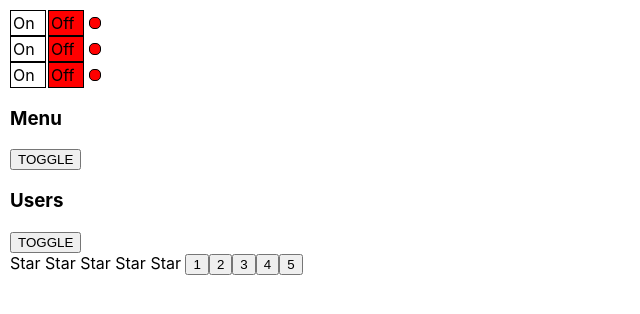
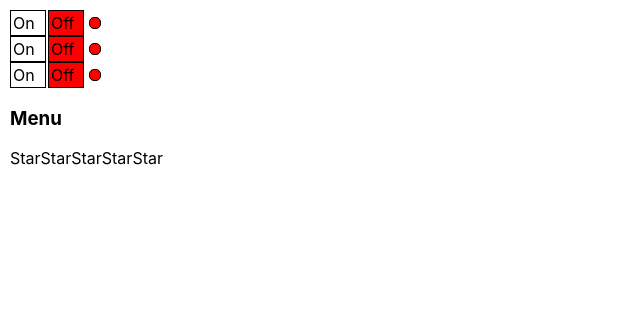
Before and after one commit to Kkatsiarryna/react-how-simple, a React (Create React App) app: page / in a window 1280 px wide. Shown: the top 314 px of the page, without its empty margins (0-640 px from the left). Built offline with nearby package versions, Linux system fonts and the light colour scheme.

Commit message:
uncontrolled components

```diff
--- a/src/App.tsx
+++ b/src/App.tsx
@@ -8,6 +8,7 @@
 
 function App() {
     console.log("App ren");
+
     return (
         <div className="App">
             <OnOff />
@@ -15,7 +16,6 @@
             <OnOff />
 
             <UncotrolledAccordion titleValue={'Menu'}/>
-            <UncotrolledAccordion titleValue={'Users'}/>
 
             <UncontrolledRating/>
             {/*<input/>*/}
--- a/src/components/UncontrolledAccordion/UncontrolledAccrordion.tsx
+++ b/src/components/UncontrolledAccordion/UncontrolledAccrordion.tsx
@@ -18,19 +18,20 @@
     }
 
     return <div>
-        <AccordionTitle title={props.titleValue}/>
-        <button onClick={onClickHandler}>TOGGLE</button>
+        <AccordionTitle title={props.titleValue} onClick={onClickHandler}/>
+         {/*<button onClick={onClickHandler}>TOGGLE</button>*/}
         {!collapsed && <AccordionBody/>}
     </div>
 }
 
 type AccordionTitlePropsType = {
     title: string;
+    onClick: () => void
 }
 
 function AccordionTitle(props: AccordionTitlePropsType) {
     console.log("AccordionTitle ren");
-    return <h3> {props.title} </h3>;
+    return <h3 onClick={props.onClick}> {props.title} </h3>;
 }
 
 function AccordionBody() {
--- a/src/components/UncontrolledRating/UncontrolledRating.tsx
+++ b/src/components/UncontrolledRating/UncontrolledRating.tsx
@@ -10,31 +10,39 @@
     const [value, setValue] = React.useState<number>(0);
 
     return <div>
-        <Star selected={value > 0}/>
-        <Star selected={value > 1}/>
-        <Star selected={value > 2}/>
-        <Star selected={value > 3}/>
-        <Star selected={value > 4}/>
+        <Star selected={value > 0} onClick={() => {setValue(1)}}/>
+        <Star selected={value > 1} onClick={() => {setValue(2)}}/>
+        <Star selected={value > 2} onClick={() => {setValue(3)}} />
+        <Star selected={value > 3} onClick={() => {setValue(4)}} />
+        <Star selected={value > 4} onClick={() => {setValue(5)}}/>
 
-        <button onClick={() => {setValue(1)}}>1</button>
+ {/*       <button onClick={() => {setValue(1)}}>1</button>
         <button onClick={() => {setValue(2)}}>2</button>
         <button onClick={() => {setValue(3)}}>3</button>
         <button onClick={() => {setValue(4)}}>4</button>
-        <button onClick={() => {setValue(5)}}>5</button>
+        <button onClick={() => {setValue(5)}}>5</button>*/}
     </div>
 }
 
 
 type StarPropsType = {
     selected: boolean;
+    onClick: () => void
 }
 
 function Star(props: StarPropsType) {
     // debugger
     console.log("Star ren");
-    return props.selected === true ?
-        <span><b>Star </b></span> :
-        <span>Star </span>;
+    return (
+        <span onClick={props.onClick}>
+        {props.selected ? <b>Star </b> : 'Star'}
+        </span>
+    )
+
+
+    // return props.selected === true ?
+    //     <span><b>Star </b></span> :
+    //     <span>Star </span>;
 
 
 }
```
